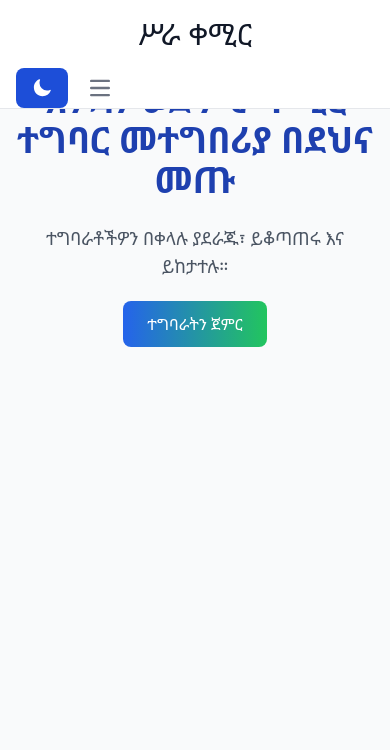
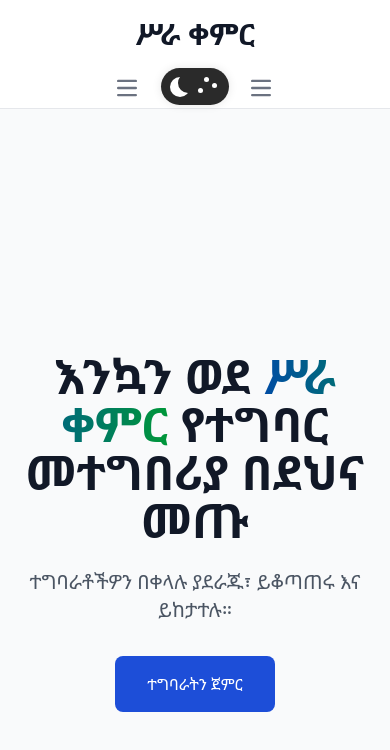
Before and after one commit to EyuReaper/sira-qemir, a React (Vite) app in the folder client/: page / in a window 390 px wide. Shown: the top 750 px of the page. Built offline with nearby package versions, Linux system fonts and the light colour scheme.

Commit message:
updated the darkmode-button style

```diff
--- a/client/src/components/Header.jsx
+++ b/client/src/components/Header.jsx
@@ -18,29 +18,66 @@ function Header() {
   return (
     <header className="fixed top-0 left-0 z-20 w-full bg-white border-b border-gray-200 dark:bg-gray-900 dark:border-gray-600">
       <div className="w-full py-4 text-center">
-        <h1 className="text-3xl font-extra*:bold text-gray-900  justify-center px-25 dark:text-white">
-          ሥራ ቀሚር
+        <h1 className="text-3xl font-extrabold text-gray-900 dark:text-white ">
+          ሥራ ቀምር
         </h1>
       </div>
-      <nav className="max-w-screen-xl px-4 mx-auto">
+      <nav className="max-w-screen-xl px-4 mx-auto place-items-center">
         <div className="flex flex-wrap items-center justify-between">
           <div className="flex space-x-3 md:order-2">
-            <button
-              onClick={toggleDarkMode}
-              className="px-4 py-2 text-sm font-medium text-white bg-blue-700 rounded-lg hover:bg-blue-800 focus:ring-4 focus:outline-none focus:ring-blue-300 dark:bg-blue-600 dark:hover:bg-blue-700 dark:focus:ring-blue-800"
+             <button
+              onClick={toggleMenu}
+              className="inline-flex items-center w-10 h-10 p-2 text-sm text-gray-500 rounded-lg place-item-end md:hidden hover:bg-gray-100 focus:outline-none focus:ring-2 focus:ring-gray-200 dark:text-gray-400 dark:hover:bg-gray-700 dark:focus:ring-gray-600"
+              aria-controls="navbar-sticky"
+              aria-expanded={menuOpen}
             >
-              {darkMode ? (
-                <SunIcon className="w-5 h-5" />
-              ) : (
-                <MoonIcon className="w-5 h-5" />
-              )}
+              <span className="sr-only">Open main menu</span>
+              <svg
+                className="w-5 h-5"
+                aria-hidden="true"
+                xmlns="http://www.w3.org/2000/svg"
+                fill="none"
+                viewBox="0 0 17 14"
+              >
+                <path
+                  stroke="currentColor"
+                  strokeLinecap="round"
+                  strokeLinejoin="round"
+                  strokeWidth="2"
+                  d="M1 1h15M1 7h15M1 13h15"
+                />
+              </svg>
             </button>
+            <label className="relative inline-block w-[4em] h-[2.2em] text-[17px] rounded-full shadow-[0_0_10px_rgba(0,0,0,0.1)]">
+              <input
+                type="checkbox"
+                checked={darkMode}
+                onChange={toggleDarkMode}
+                className="w-0 h-0 opacity-0"
+              />
+              <span
+                className="absolute cursor-pointer inset-0 bg-[#2a2a2a] dark:bg-[#00a6ff] rounded-full transition duration-400 overflow-hidden
+                  before:content-[''] before:absolute before:h-[1.2em] before:w-[1.2em] before:rounded-[20px] before:left-[0.5em] before:bottom-[0.5em]
+                  before:transition-[0.4s] before:duration-400 before:[transition-timing-function:cubic-bezier(0.81,-0.04,0.38,1.5)]
+                  before:shadow-[inset_8px_-4px_0_0_#fff] dark:before:shadow-[inset_15px_-4px_0_15px_#ffcf48] dark:before:translate-x-[1.8em]"
+              >
+                <span className="star bg-white rounded-full absolute w-[5px] h-[5px] transition-all duration-400 left-[2.5em] top-[0.5em] dark:opacity-0" />
+                <span className="star bg-white rounded-full absolute w-[5px] h-[5px] transition-all duration-400 left-[2.2em] top-[1.2em] dark:opacity-0" />
+                <span className="star bg-white rounded-full absolute w-[5px] h-[5px] transition-all duration-400 left-[3em] top-[0.9em] dark:opacity-0" />
+                <span className="cloud w-[3.5em] absolute bottom-[-1.4em] left-[-1.1em] opacity-0 transition-all duration-400 dark:opacity-100">
+                  <svg viewBox="0 0 64 64" fill="#fff">
+                    <path d="M41.4 25.3c-1.2-.4-2.5-.6-3.8-.6-5.8 0-10.6 4.8-10.6 10.6 0 1.2.2 2.4.6 3.5-6.7 0-12.1-5.4-12.1-12.1S20.9 14.6 27.6 14.6c2.6 0 5 .8 7 2.1 1.4-2.3 3.8-3.8 6.5-3.8 4.1 0 7.5 3.4 7.5 7.5 0 2.4-1.1 4.5-2.9 5.9.1-.5.2-1 .2-1.6 0-3.7-2.9-6.7-6.5-6.7z"/>
+                  </svg>
+                </span>
+              </span>
+            </label>
             <button
               onClick={toggleMenu}
               className="inline-flex items-center justify-center w-10 h-10 p-2 text-sm text-gray-500 rounded-lg md:hidden hover:bg-gray-100 focus:outline-none focus:ring-2 focus:ring-gray-200 dark:text-gray-400 dark:hover:bg-gray-700 dark:focus:ring-gray-600"
               aria-controls="navbar-sticky"
               aria-expanded={menuOpen}
             >
+              <span className="sr-only">Open main menu</span>
               <svg
                 className="w-5 h-5"
                 aria-hidden="true"
@@ -64,7 +101,7 @@ function Header() {
             }`}
             id="navbar-sticky"
           >
-            <ul className="flex flex-col p-4 mt-4 font-medium border border-gray-100 rounded-lg md:p-0 bg-gray-50 md:space-x-8 md:flex-row md:mt-0 md:border-0 md:bg-white dark:bg-gray-800 md:dark:bg-gray-900 dark:border-gray-700 no-bullets">
+            <ul className="flex flex-col p-4 mt-4 font-medium border border-gray-100 rounded-lg md:p-0 bg-gray-50 md:space-x-8 md:flex-row md:mt-0 md:border-0 md:bg-white dark:bg-gray-800 md:dark:bg-gray-900 dark:border-gray-700">
               <li>
                 <Link
                   to="/"
--- a/client/src/pages/Home.jsx
+++ b/client/src/pages/Home.jsx
@@ -1,15 +1,15 @@
 function Home() {
   return (
-    <div className="py-12 text-center">
-      <h2 className="mb-6 text-4xl font-bold text-blue-800 dark:text-blue-300 animate-fade-in">
-        እንኳን ወደ ሥራ ቀሚር ተግባር መተግበሪያ በደህና መጡ
+    <div className="py-16 text-center py-80">
+      <h2 className="mb-6 text-5xl font-extrabold text-gray-900 dark:text-white">
+        እንኳን ወደ<span className="text-transparent bg-clip-text bg-gradient-to-r from-ethiopianBlue to-ethiopianGreen animate-slide-in"> ሥራ ቀምር</span> የተግባር መተግበሪያ በደህና መጡ
       </h2>
-      <p className="mb-8 text-lg text-gray-600 dark:text-gray-300">
+      <p className="max-w-2xl mx-auto mb-8 text-xl text-gray-600 dark:text-gray-200">
         ተግባራቶችዎን በቀላሉ ያደራጁ፣ ይቆጣጠሩ እና ይከታተሉ።
       </p>
       <a
         href="/tasks"
-        className="px-6 py-3 text-white transition duration-200 rounded-lg bg-gradient-to-r from-blue-600 to-green-500 hover:from-blue-700 hover:to-green-600"
+        className="inline-block px-8 py-4 text-white transition duration-300 bg-blue-700 rounded-lg hover:bg-blue-800"
       >
         ተግባራትን ጀምር
       </a>
--- a/client/src/pages/Login.jsx
+++ b/client/src/pages/Login.jsx
@@ -2,7 +2,7 @@ import AuthForm from '../components/AuthForm';
 
 function Login() {
   return (
-    <div className="py-8">
+    <div className="py-80">
       <AuthForm type="login" />
     </div>
   );
--- a/client/src/pages/Register.jsx
+++ b/client/src/pages/Register.jsx
@@ -2,7 +2,7 @@ import AuthForm from '../components/AuthForm';
 
 function Register() {
   return (
-    <div className="py-8">
+    <div className="py-80">
       <AuthForm type="register" />
     </div>
   );
```
